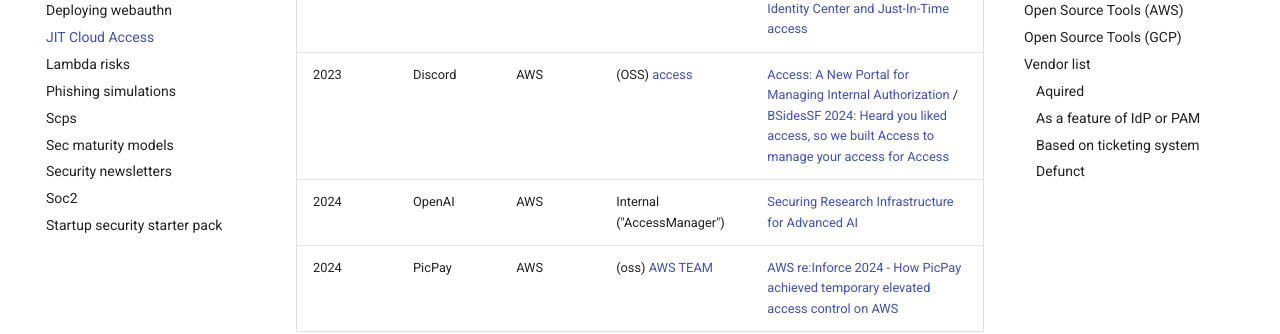
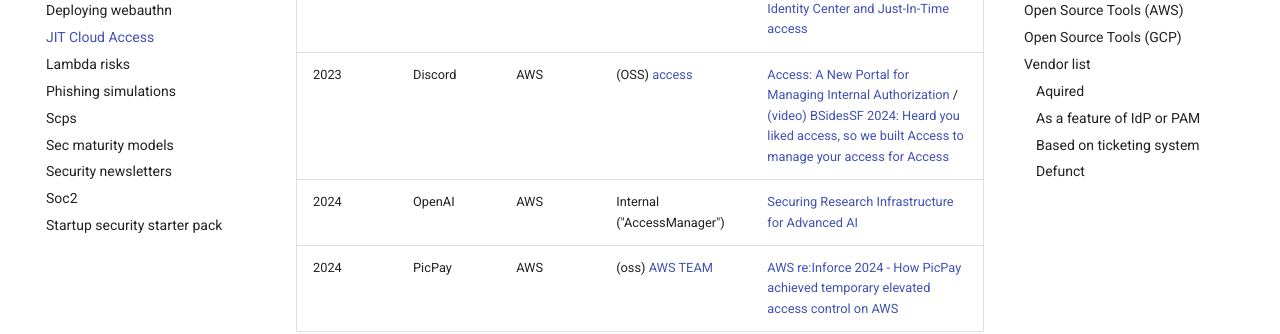
Before and after one commit to ramimac/wiki, an MkDocs documentation site: the page built from docs/jit-cloud-access.md, in a window 1280 px wide and 900 px high, scrolled down 1713 px. Shown: the part 152-486 px from the top of the window. Built offline with MkDocs 1.6.1 and Material for MkDocs 9.7.7, drawn with Linux system fonts in a browser that asks for light colours.

Commit message:
Update jit-cloud-access.md

```diff
--- a/docs/jit-cloud-access.md
+++ b/docs/jit-cloud-access.md
@@ -29,7 +29,7 @@
 | 2023 | Material Security | GCP | Internal | [Reimagining Access Management: Part 1](https://material.security/blog/reimagining-access-management-part-1) |
 | 2023 | Ramp | AWS | ConductorOne | [Finding the right balance of speed and security through just-in-time access to cloud resources](https://engineering.ramp.com/jit-access) / [(video)  How Ramp Manages Authorization in the Cloud and Achieves Least Privilege](https://www.youtube.com/watch?v=v5f-1U3Y0xA) |
 | 2023 | Rippling | AWS | (OSS) Common Fate [glide](https://github.com/common-fate/glide) | [Streamlining AWS access with Rippling at scale — Integrating IAM Identity Center and Just-In-Time access](https://www.rippling.com/blog/streamlining-aws-access-with-rippling-at-scale) |
-| 2023 | Discord | AWS | (OSS) [access](https://github.com/discord/access) | [Access: A New Portal for Managing Internal Authorization](https://discord.com/blog/access-a-new-portal-for-managing-internal-authorization) / [BSidesSF 2024: Heard you liked access, so we built Access to manage your access for Access](https://www.youtube.com/watch?v=g4JZtHNfau8) |
+| 2023 | Discord | AWS | (OSS) [access](https://github.com/discord/access) | [Access: A New Portal for Managing Internal Authorization](https://discord.com/blog/access-a-new-portal-for-managing-internal-authorization) / [(video) BSidesSF 2024: Heard you liked access, so we built Access to manage your access for Access](https://www.youtube.com/watch?v=g4JZtHNfau8) |
 | 2024 | OpenAI | AWS | Internal ("AccessManager") | [Securing Research Infrastructure for Advanced AI](https://openai.com/index/securing-research-infrastructure-for-advanced-ai/) |
 | 2024 | PicPay | AWS | (oss) [AWS TEAM](https://github.com/aws-samples/iam-identity-center-team) | [AWS re:Inforce 2024 - How PicPay achieved temporary elevated access control on AWS](https://www.youtube.com/watch?v=3AsWBROK608) |
 
```
